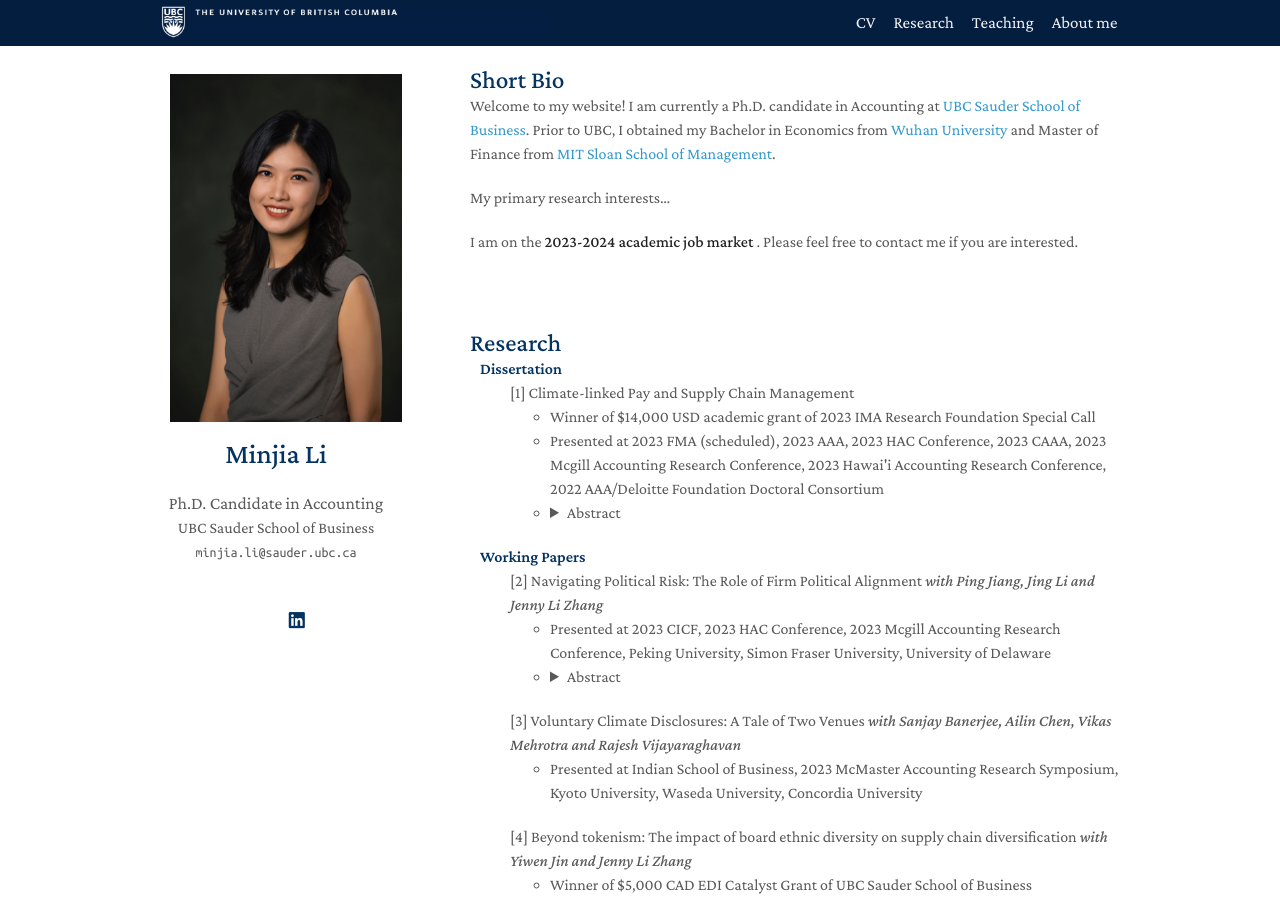
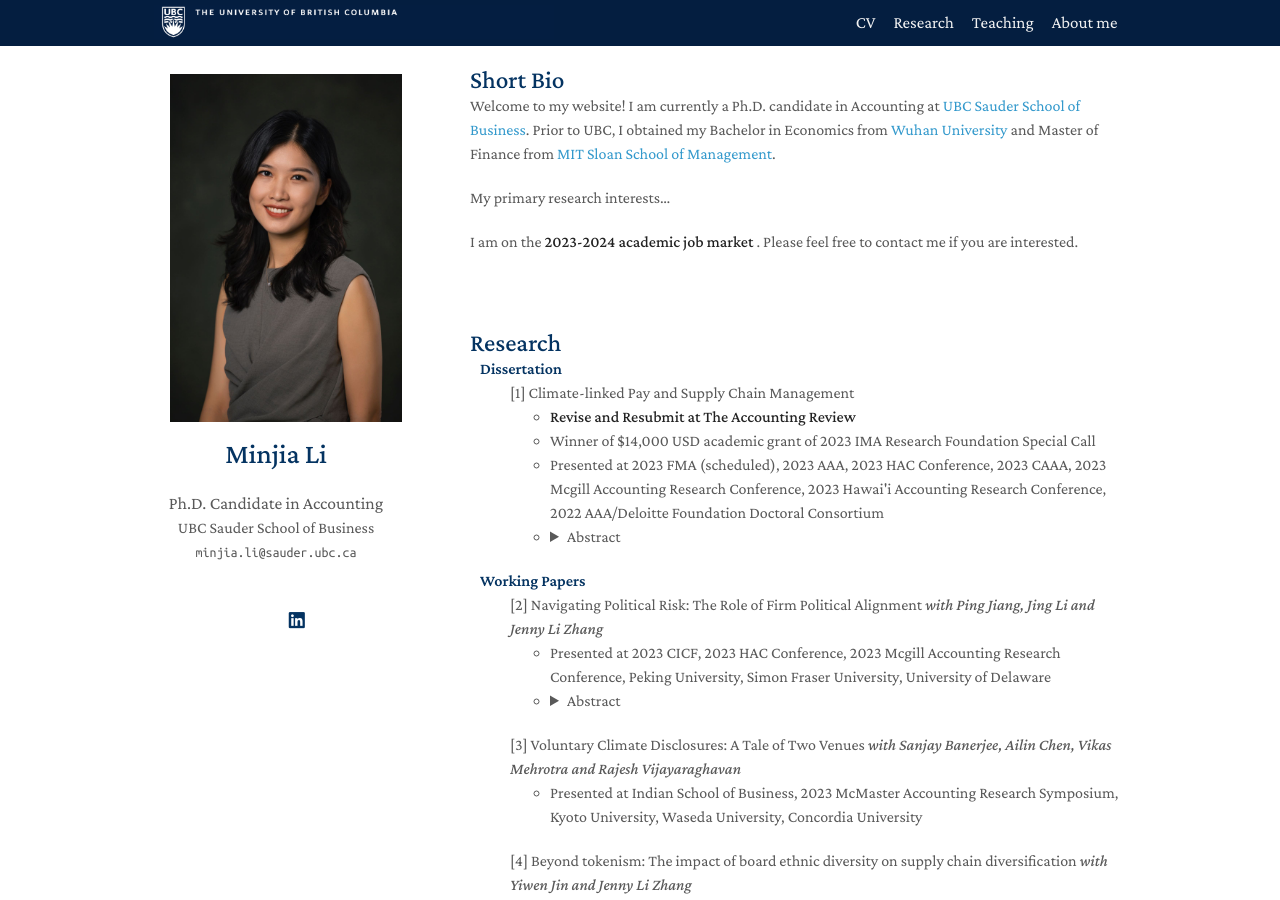
Before and after one commit to zeyang1225/zeyang1225.github.io, a Jekyll site: the page built from index.md, in a window 1280 px wide and 900 px high. Built offline with Jekyll 4.4.1, drawn with Linux system fonts in a browser that asks for light colours; nearby versions of some CDN libraries; a style sheet for code colours, icons or effects is not loaded.

Commit message:
Update research.md

```diff
--- a/_includes/research.md
+++ b/_includes/research.md
@@ -6,6 +6,7 @@
 <div>
   <ul>  <div class="title"> [1] Climate-linked Pay and Supply Chain Management  </div>
   <ul>
+   <li>  <strong> Revise and Resubmit at The Accounting Review </strong> <br></li>
      <li>   Winner of $14,000 USD academic grant of 2023 IMA Research Foundation Special Call <br></li>
      <li>   Presented at 2023 FMA (scheduled), 2023 AAA, 2023 HAC Conference, 2023 CAAA, 2023 Mcgill Accounting Research Conference, 2023 Hawai'i Accounting Research Conference, 2022 AAA/Deloitte Foundation Doctoral Consortium</li>
    <li>   <details>
```
